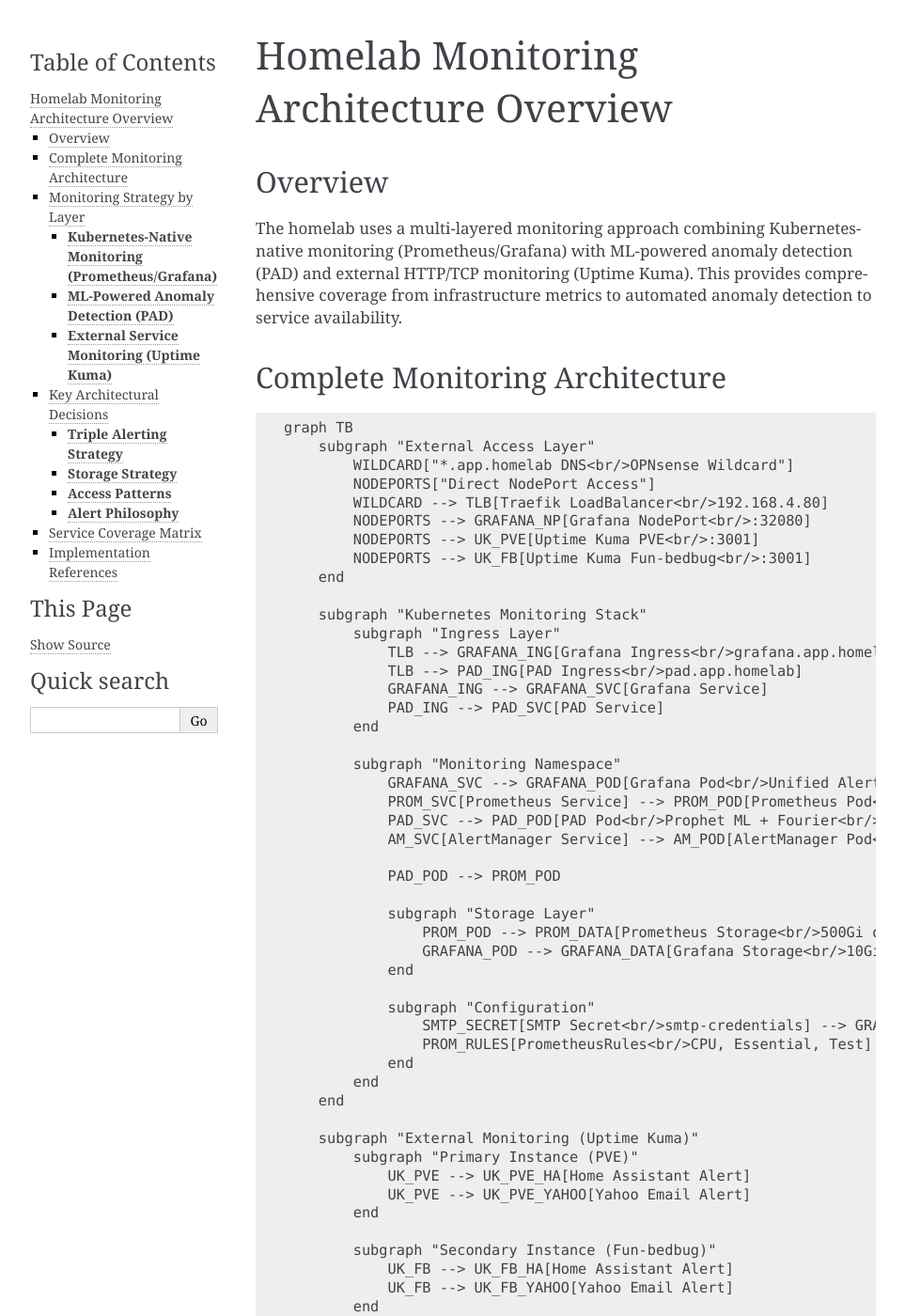
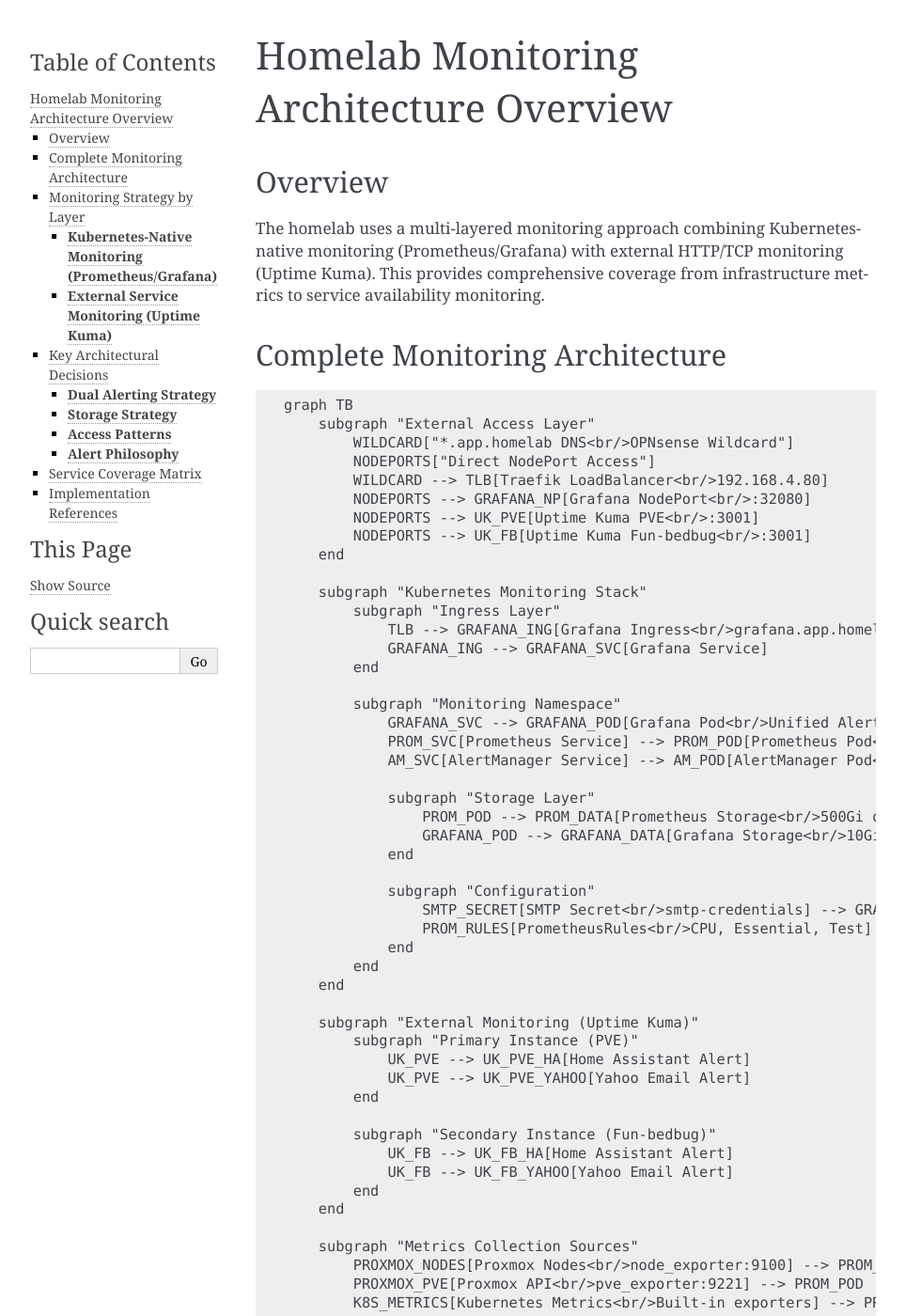
Before and after one commit to homeiac/home, a Sphinx documentation site: the page built from docs/source/md/monitoring-architecture-overview.md, in a window 1280 px wide and 1400 px high. Shown: the whole window at 94% size, without its empty margins (148-1111 px from the left). Built offline with Sphinx 7.4.7, drawn with Linux system fonts in a browser that asks for light colours; some of the changed text lies outside the part shown.

Commit message:
docs: complete PAD cleanup - remove all references and restore dual monitoring architecture
- Remove PAD from monitoring architecture overview and diagrams
- Restore dual alerting strategy (Grafana + Uptime Kuma)
- Update service coverage matrix without deprecated PAD
- Clean up access patterns and alert philosophy
- Remove PAD deployment files and monitoring scripts

Monitoring architecture now focuses on proven, maintained tools:
- Prometheus/Grafana for metrics and alerting
- Uptime Kuma for service availability monitoring

```diff
--- a/docs/source/md/monitoring-architecture-overview.md
+++ b/docs/source/md/monitoring-architecture-overview.md
@@ -2,7 +2,7 @@
 
 ## Overview
 
-The homelab uses a multi-layered monitoring approach combining Kubernetes-native monitoring (Prometheus/Grafana) with ML-powered anomaly detection (PAD) and external HTTP/TCP monitoring (Uptime Kuma). This provides comprehensive coverage from infrastructure metrics to automated anomaly detection to service availability.
+The homelab uses a multi-layered monitoring approach combining Kubernetes-native monitoring (Prometheus/Grafana) with external HTTP/TCP monitoring (Uptime Kuma). This provides comprehensive coverage from infrastructure metrics to service availability monitoring.
 
 ## Complete Monitoring Architecture
 
@@ -20,18 +20,13 @@
     subgraph "Kubernetes Monitoring Stack"
         subgraph "Ingress Layer"
             TLB --> GRAFANA_ING[Grafana Ingress<br/>grafana.app.homelab]
-            TLB --> PAD_ING[PAD Ingress<br/>pad.app.homelab]
             GRAFANA_ING --> GRAFANA_SVC[Grafana Service]
-            PAD_ING --> PAD_SVC[PAD Service]
         end
 
         subgraph "Monitoring Namespace"
             GRAFANA_SVC --> GRAFANA_POD[Grafana Pod<br/>Unified Alerting Enabled]
             PROM_SVC[Prometheus Service] --> PROM_POD[Prometheus Pod<br/>30d Retention]
-            PAD_SVC --> PAD_POD[PAD Pod<br/>Prophet ML + Fourier<br/>Auto-retrains hourly]
             AM_SVC[AlertManager Service] --> AM_POD[AlertManager Pod<br/>Not Used]
-
-            PAD_POD --> PROM_POD
 
             subgraph "Storage Layer"
                 PROM_POD --> PROM_DATA[Prometheus Storage<br/>500Gi on 2TB ZFS<br/>k3s-vm-still-fawn]
@@ -97,13 +92,6 @@
 - **Storage**: Long-term metrics retention (30 days) on high-capacity storage
 - **Access**: `grafana.app.homelab` via Traefik Ingress
 
-### **ML-Powered Anomaly Detection (PAD)**
-- **Purpose**: Automated anomaly detection across ALL metrics using machine learning
-- **Scope**: Learns patterns from all Prometheus metrics without manual configuration
-- **Models**: Prophet (time-series forecasting) + Fourier (signal analysis)
-- **Retraining**: Hourly retraining with 7-day historical data learning
-- **Access**: `pad.app.homelab` via Traefik Ingress
-- **Node Placement**: Intelligent affinity (prefer pve → chief-horse → any available)
 
 ### **External Service Monitoring (Uptime Kuma)**
 - **Purpose**: Service availability and HTTP/TCP endpoint monitoring
@@ -114,11 +102,10 @@
 
 ## Key Architectural Decisions
 
-### **Triple Alerting Strategy**
-- **PAD**: ML-based anomaly detection for pattern deviations without manual configuration
+### **Dual Alerting Strategy**
 - **Grafana**: Complex metric-based alerts with statistical analysis and manual thresholds
 - **Uptime Kuma**: Simple up/down service monitoring with immediate notifications
-- **Redundancy**: All three systems can alert independently via different paths
+- **Redundancy**: Both systems can alert independently via different paths
 
 ### **Storage Strategy**
 - **Prometheus**: High-capacity 2TB ZFS storage for long-term metrics
@@ -126,27 +113,25 @@
 - **Node Affinity**: Both run on `k3s-vm-still-fawn` (GPU node) for performance
 
 ### **Access Patterns**
-- **Production Access**: `grafana.app.homelab` and `pad.app.homelab` via Traefik (preferred)
+- **Production Access**: `grafana.app.homelab` via Traefik (preferred)
 - **Direct Access**: NodePort fallback for troubleshooting
 - **DNS Strategy**: Leverages `*.app.homelab` wildcard for seamless routing
 
 ### **Alert Philosophy**
-- **PAD**: ML-learned pattern deviation alerts (completely automated, no thresholds)
 - **Grafana**: Threshold-based alerts for resource exhaustion, performance degradation
 - **Uptime Kuma**: Availability-focused alerts for service outages
-- **Consolidation**: Single email destination with different alert contexts and intelligence levels
+- **Consolidation**: Single email destination with different alert contexts
 
 ## Service Coverage Matrix
 
-| Service Type | Prometheus/Grafana | PAD (ML) | Uptime Kuma | Alert Method |
-|---|---|---|---|---|
-| **Anomaly Detection** | ⚠️ Manual rules | ✅ **Automated ML** | ❌ | PAD → Auto-detect |
-| **K8s Resource Usage** | ✅ Detailed metrics | ✅ Pattern learning | ❌ | Grafana/PAD → Email |
-| **Node Performance** | ✅ Historical trends | ✅ Auto-baseline | ❌ | Grafana/PAD → Email |
-| **Service Availability** | ⚠️ Limited | ❌ | ✅ Primary | Uptime Kuma → Email/HA |
-| **HTTP Endpoints** | ❌ | ❌ | ✅ Primary | Uptime Kuma → Email/HA |
-| **Infrastructure Health** | ⚠️ Metrics only | ✅ ML patterns | ✅ Primary | PAD/Uptime Kuma → Email/HA |
-| **External Connectivity** | ❌ | ❌ | ✅ Primary | Uptime Kuma → Email/HA |
+| Service Type | Prometheus/Grafana | Uptime Kuma | Alert Method |
+|---|---|---|---|
+| **K8s Resource Usage** | ✅ Detailed metrics | ❌ | Grafana → Email |
+| **Node Performance** | ✅ Historical trends | ❌ | Grafana → Email |
+| **Service Availability** | ⚠️ Limited | ✅ Primary | Uptime Kuma → Email/HA |
+| **HTTP Endpoints** | ❌ | ✅ Primary | Uptime Kuma → Email/HA |
+| **Infrastructure Health** | ⚠️ Metrics only | ✅ Primary | Uptime Kuma → Email/HA |
+| **External Connectivity** | ❌ | ✅ Primary | Uptime Kuma → Email/HA |
 
 ## Implementation References
 
```
Also changed, not shown: 2 other files.
